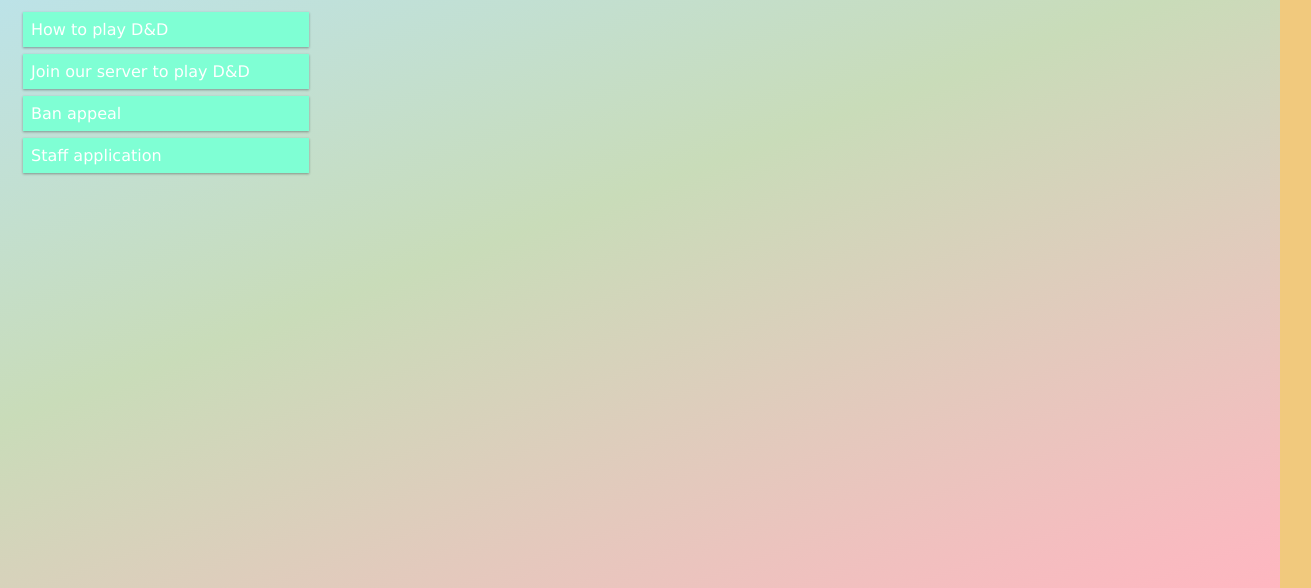
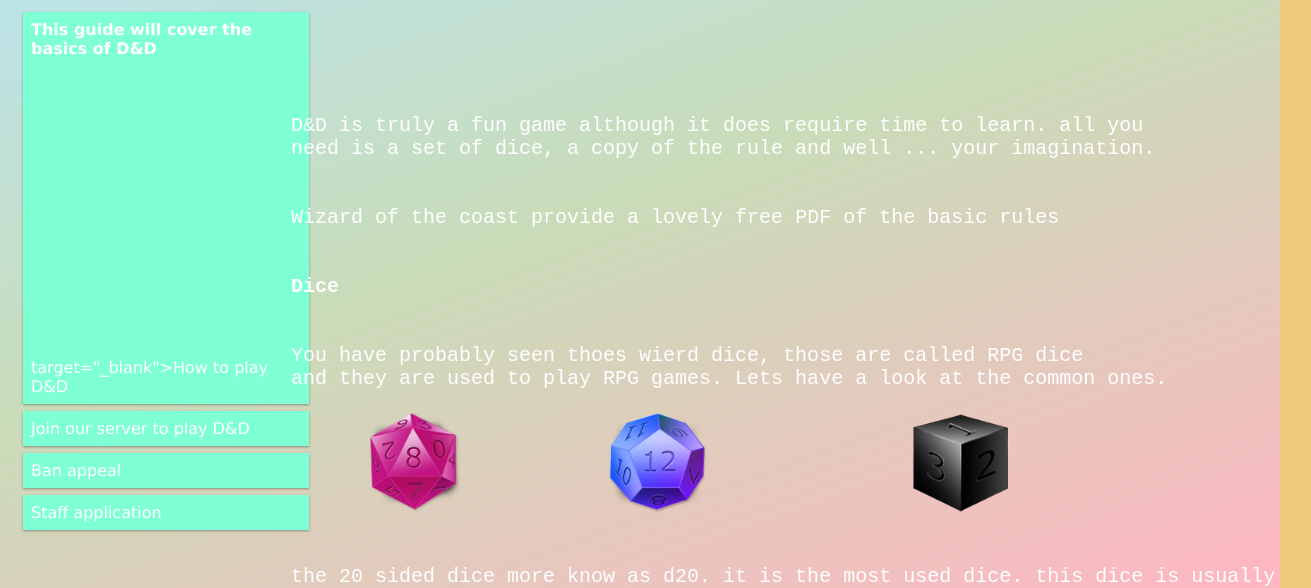
Before and after one commit to Iamnotaqua/againg, a plain HTML site: page Website/Index.html in a window 1280 px wide. Shown: the part 211-799 px from the top of the page, 1311 px wide, since content can reach past the window. Drawn offline with Linux system fonts and the light colour scheme.

Commit message:
Update Index.html

```diff
--- a/Website/Index.html
+++ b/Website/Index.html
@@ -19,7 +19,58 @@
     <div class="row">
       <div class="col-3 menu">
         <ul>
-          <li><a href="/html stuff/dnd guide.html" target="_blank">How to play D&D</a></li>
+          <li><a href=<meta name="viewport" content="width=device-width, initial-scale=1.0" />
+            <!DOCTYPE html>
+            <link rel="stylesheet" href="/css stuff/index2.css" />
+            <html>
+              <head>
+                <strong><header>This guide will cover the basics of D&D</header></strong>
+              </head>
+              <body>
+                <section>
+                  <article>
+                    <pre>
+                      <font size = "+2">
+                    D&D is truly a fun game although it does require time to learn. all you
+                    need is a set of dice, a copy of the rule and well ... your imagination.
+
+
+                    Wizard of the coast provide a lovely free <a href="https://dnd.wizards.com/articles/features/basicrules" target="_blank">PDF of the basic rules</a>
+
+
+                    <strong>Dice</strong>
+
+
+                    You have probably seen thoes wierd dice, those are called RPG dice
+                    and they are used to play RPG games. Lets have a look at the common ones.
+
+                          <img src = "/extra stuff/d20.png" alt= "an error happend" width="100" height="100">            <img src="/extra stuff/d12.png"alt= "an error happend" width="100" height="100">                 <img src = "/extra stuff/d6.png" alt= "an error happend" width="100" height="100">
+
+
+                    the 20 sided dice more know as d20. it is the most used dice. this dice is usually
+                    used for ability checks, saving throws, who gets to attack first, who gets to miss
+                    and who is going to hit
+
+                    the 12 sided dice more known as d12, the d12 is often used in battles as some weapons
+                    used the d12 to calculate their damage. some spells use d12 to calculate their damage
+                    too
+
+                    the 6 sided dice more known as d6, much like the d12 the d6 is also used to calculate
+                    damage for weapons and spells.
+
+                    there are more dice that i didn't mention such as the d8, d10 and the d4 all of them
+                    are primarily used for damage.
+
+
+
+                  </font>
+
+                    </pre>
+                  </article>
+                </section>
+              </body>
+            </html>
+             target="_blank">How to play D&D</a></li>
           <li><a href="https://discord.gg/gx5BK" target="_blank">Join our server to play D&D</a></li>
           <li><a href="/html stuff/Ban-Appeal.html" target="_blank">Ban appeal</a></li>
           <li><a href="/html stuff/Staff application.html" target="_blank">Staff application</a></li>
```
